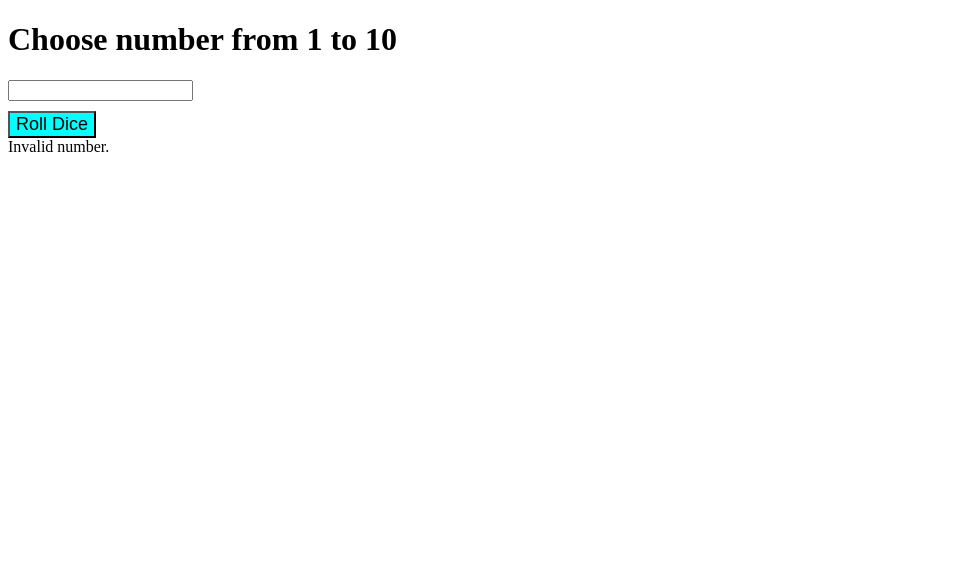
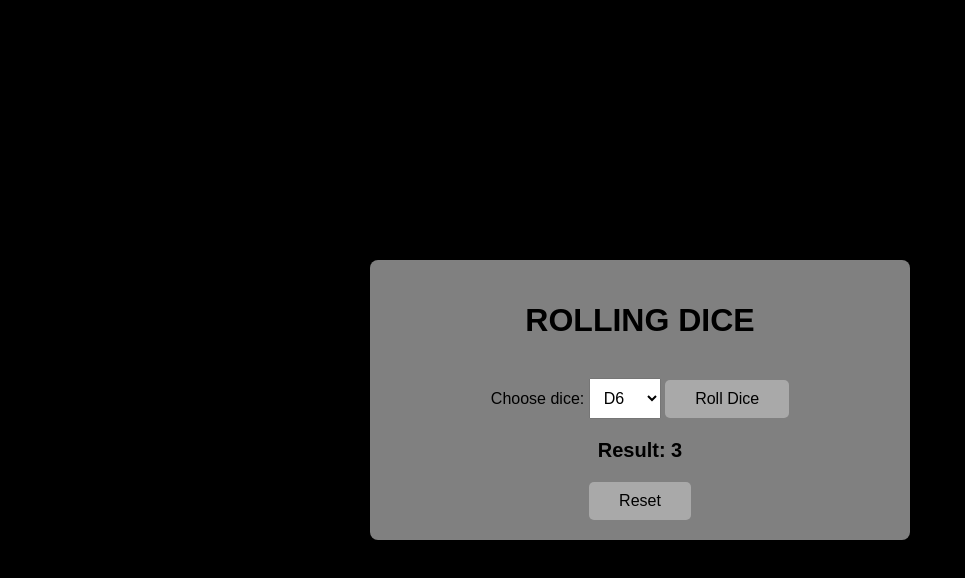
Before and after one commit to lionardus87/lionardus87.github.io, a plain HTML site: page index.html in a window 1280 px wide. Both pictures are taken after a click on the button "Roll Dice". Shown: the whole page, without its empty margins (0-965 px from the left). Drawn offline with Linux system fonts and the light colour scheme.

Commit message:
main page

```diff
--- a/dice.js
+++ b/dice.js
@@ -1,9 +1,15 @@
+function randomNum(faces){
+    return Math.floor(Math.random() * faces) + 1;
+}
+
 document.getElementById('rollDice').addEventListener('click', function() {
-    const numInput = document.getElementById('input').value;
-    const randomNum = Math.floor(Math.random(numInput) * numInput + 1);
-    if (numInput == 0 || numInput > 10 || numInput < 0){
-        document.getElementById('output').textContent = 'Invalid number.';
-    } else {
-        document.getElementById('output').textContent = `Result: ${randomNum}`;
-    }
+    const diceSelect = document.getElementById('diceface')
+    const faces = diceSelect.value
+    const result = randomNum(faces)
+    document.getElementById('result').textContent = `Result: ${result}`;
 });
+
+document.getElementById('reset').addEventListener('click', function() {
+    document.getElementById('result').textContent = 'Result: ';
+    document.getElementById('diceface').value = '6';
+});
--- a/index.html
+++ b/index.html
@@ -1,19 +1,26 @@
 <!DOCTYPE html>
 <html lang="en">
-<head>
-    <meta charset="UTF-8">
-    <meta name="viewport" content="width=device-width, initial-scale=1.0">
+  <head>
+    <meta charset="UTF-8" />
+    <meta name="viewport" content="width=device-width, initial-scale=1.0" />
     <title>Roll Dice</title>
-</head>
-<body>
-    <div>
-        <h1>Choose number from 1 to 10</h1>
-        <input id="input" type="Input number:">
+    <link rel="stylesheet" href="style.css" />
+  </head>
+  <body>
+    <div class="container">
+      <h1>ROLLING DICE</h1>
+      <label for="diceface">Choose dice:</label>
+      <select id="diceface">
+        <option value="6">D6</option>
+        <option value="10">D10</option>
+        <option value="12">D12</option>
+      </select>
+
+      <button id="rollDice">Roll Dice</button>
+
+      <div id="result">Result:</div>
+      <button id="reset">Reset</button>
     </div>
-
-    <button id="rollDice" style="background-color: aqua; font-size:large; margin-top: 10px;">Roll Dice</button>
-    <div id="output" class="output"></div>
-
     <script src="dice.js"></script>
-</body>
+  </body>
 </html>
--- /dev/null
+++ b/style.css
@@ -0,0 +1,46 @@
+body {
+    font-family: Arial, sans-serif;
+    display: flex;
+    justify-content: center;
+    align-items: center;
+    height: 100vh;
+    background-color:black;
+    margin: 0;
+}
+
+.container {
+    text-align: center;
+    padding: 20px;
+    border-radius: 8px;
+    background-color:grey;
+    box-shadow: 00 0 10px rgba(0, 0, 0, 0.1);
+    width: 500px;
+}
+
+button {
+    margin-top: 20px;
+    padding: 10px 30px;
+    border: none;
+    background-color:darkgray;
+    color:black;
+    font-size: 16px;
+    cursor: pointer;
+    border-radius: 5px;
+    transition: background-color 3s ease;
+}
+
+button:hover {
+    background-color:azure;
+}
+
+#result {
+    margin-top: 20px;
+    font-size: 20px;
+    font-weight: bold;
+}
+
+select {
+    padding: 10px;
+    font-size: 16px;
+    margin-top: 10px;
+}
```
